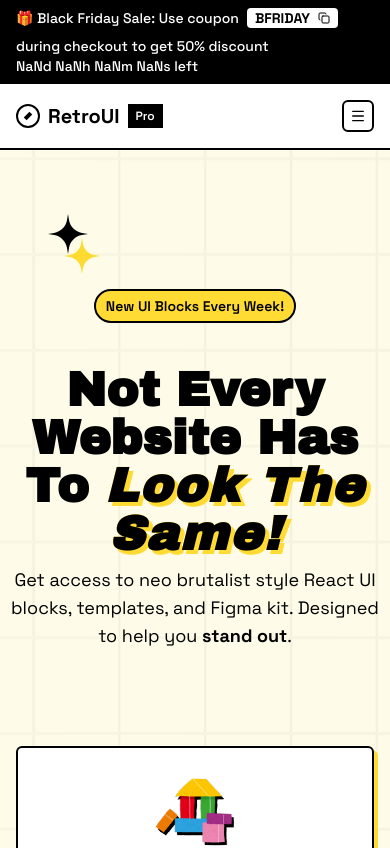
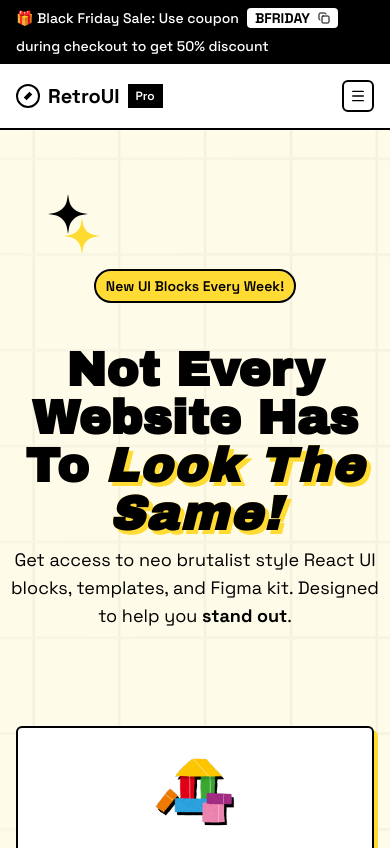
Before and after one commit to ariflogs/retroui-pro-client, a React (Vite) app: page / in a window 390 px wide. Shown: the top 848 px of the page. Built offline with nearby package versions, Linux system fonts and the light colour scheme.

Commit message:
fix date

```diff
--- a/src/components/TopNav.tsx
+++ b/src/components/TopNav.tsx
@@ -14,8 +14,9 @@ export default function TopNav() {
   const [isCopied, setIsCopied] = useState(false);
 
   useEffect(() => {
-    const targetDate = new Date('2025-12-00T00:00:00-08:00'); // Nov 15, PST
+    const targetDate = new Date('2025-12-01T00:00:00-00:00'); // Dec 1, PST
 
+    console.log(targetDate);
     const updateTimer = () => {
       const now = new Date();
       const diff = targetDate.getTime() - now.getTime();
@@ -24,6 +25,7 @@ export default function TopNav() {
         setTimeLeft('');
         return;
       }
+
 
       const days = Math.floor(diff / (1000 * 60 * 60 * 24));
       const hours = Math.floor((diff % (1000 * 60 * 60 * 24)) / (1000 * 60 * 60));
@@ -54,7 +56,7 @@ export default function TopNav() {
               🎁 Black Friday Sale: Use coupon <span className="font-bold bg-white rounded-sm px-2 py-.5 text-black flex gap-2">BFRIDAY<button className="cursor-pointer" onClick={copyCoupon}>{isCopied ? <Check className="w-3 h-3" /> : <Copy className="w-3 h-3" />}</button></span> during checkout to get 50% discount
             </Text>
 
-            <Text className="font-medium text-sm lg:text-base">{timeLeft} left</Text>
+            <Text className="font-medium text-sm lg:text-base hidden md:inline-block">{timeLeft} left</Text>
           </div>
         </div>
       )}
```
